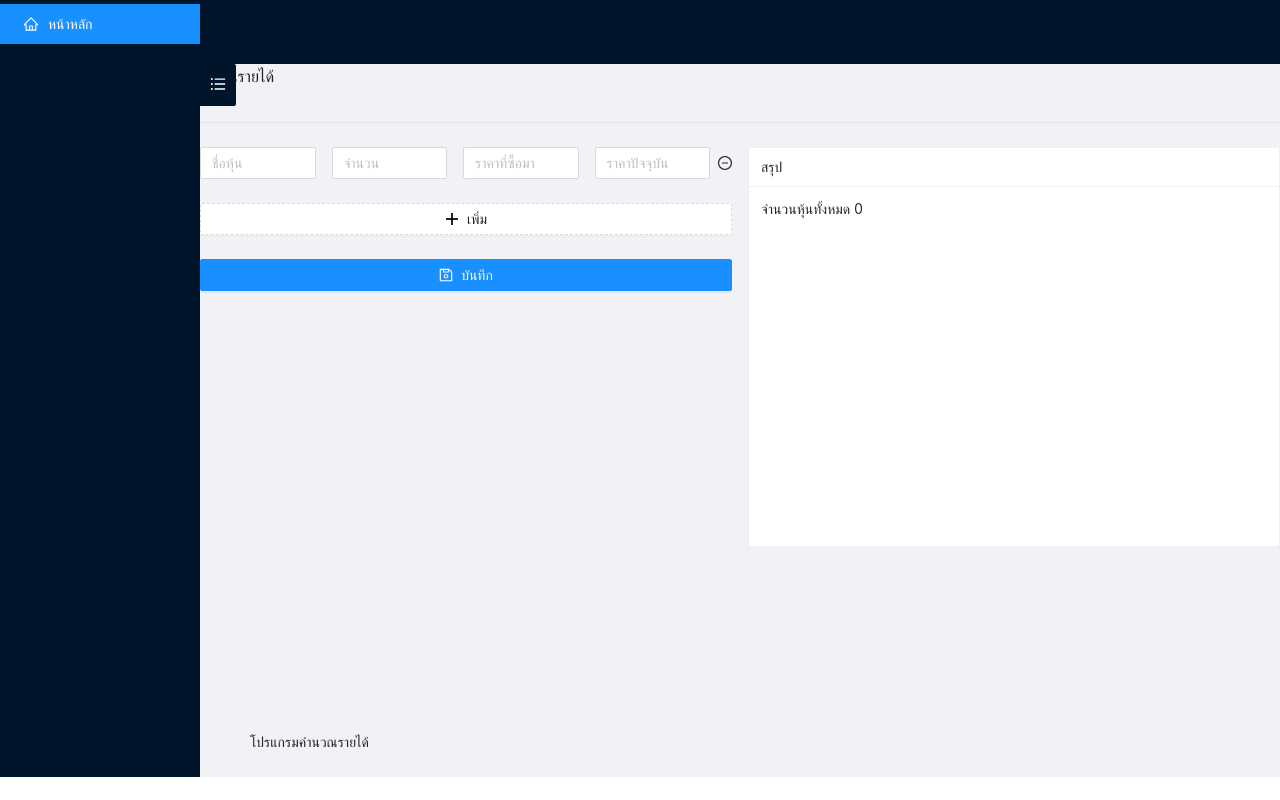
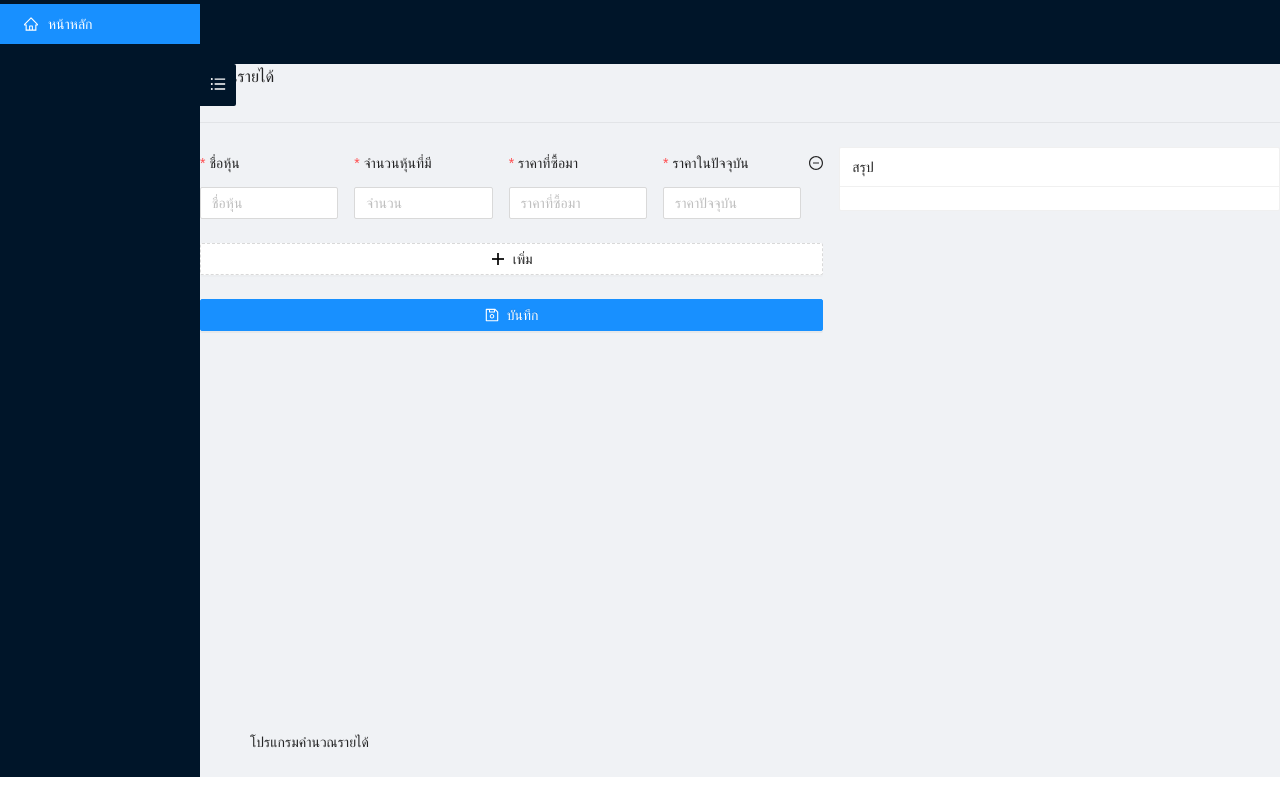
Before and after one commit to niawjunior/port-hoon, a React (Create React App) app: page / in a window 1280 px wide. Built offline with nearby package versions, Linux system fonts and the light colour scheme.

Commit message:
add more detail

```diff
--- a/package.json
+++ b/package.json
@@ -18,6 +18,7 @@
     "autoprefixer": "^9",
     "craco-less": "1.17.1",
     "echarts": "4.6.0",
+    "numeral": "2.0.6",
     "postcss": "^7",
     "react": "^17.0.1",
     "react-dom": "^17.0.1",
--- a/src/components/form.tsx
+++ b/src/components/form.tsx
@@ -1,4 +1,4 @@
-import { Form, Input, Button, Space, Row, Col } from "antd";
+import { Form, Input, InputNumber, Button, Space, Row, Col } from "antd";
 import {
   MinusCircleOutlined,
   PlusOutlined,
@@ -18,6 +18,7 @@ const MainForm: FC<FormProps> = ({ submitForm }) => {
   };
 
   const layout = {
+    labelCol: { span: 24 },
     wrapperCol: { span: 24 },
   };
 
@@ -44,6 +45,7 @@ const MainForm: FC<FormProps> = ({ submitForm }) => {
                 <Row key={field.key} gutter={[16, 0]}>
                   <Col lg={6} sm={24} xs={24}>
                     <Form.Item
+                      label="ชื่อหุ้น"
                       {...field}
                       name={[field.name, "symbol"]}
                       fieldKey={[field.fieldKey, "symbol"]}
@@ -60,6 +62,7 @@ const MainForm: FC<FormProps> = ({ submitForm }) => {
 
                   <Col lg={6} sm={24} xs={24}>
                     <Form.Item
+                      label="จำนวนหุ้นที่มี"
                       {...field}
                       name={[field.name, "available"]}
                       fieldKey={[field.fieldKey, "available"]}
@@ -72,6 +75,7 @@ const MainForm: FC<FormProps> = ({ submitForm }) => {
                   </Col>
                   <Col lg={6} sm={24} xs={24}>
                     <Form.Item
+                      label="ราคาที่ซื้อมา"
                       {...field}
                       name={[field.name, "avg"]}
                       fieldKey={[field.fieldKey, "avg"]}
@@ -84,6 +88,7 @@ const MainForm: FC<FormProps> = ({ submitForm }) => {
                   </Col>
                   <Col lg={6} sm={24} xs={24}>
                     <Form.Item
+                      label="ราคาในปัจจุบัน"
                       {...field}
                       name={[field.name, "market"]}
                       fieldKey={[field.fieldKey, "market"]}
--- a/src/components/pie-chart.tsx
+++ b/src/components/pie-chart.tsx
@@ -16,7 +16,7 @@ const Pie: FC<PieProps> = ({ data }) => {
   const pieData = data.map((item) => {
     return {
       id: item.symbol,
-      label: item.symbol.toUpperCase(),
+      label: item.symbol,
       value: Number(item.available),
     };
   });
@@ -36,6 +36,7 @@ const Pie: FC<PieProps> = ({ data }) => {
       radialLabelsLinkHorizontalLength={8}
       radialLabelsTextColor="#333333"
       radialLabelsLinkColor={{ from: "color" }}
+      radialLabelsLinkStrokeWidth={3}
       sliceLabelsSkipAngle={10}
       sliceLabelsTextColor="#333333"
     />
--- a/src/components/summary.tsx
+++ b/src/components/summary.tsx
@@ -1,15 +1,71 @@
-import { Card } from "antd";
+import { Card, Alert } from "antd";
+import { DollarCircleOutlined, PercentageOutlined } from "@ant-design/icons";
 import { useRecoilValue } from "recoil";
 import { getFormState } from "../store/selectors";
 import Pie from "./pie-chart";
+const numeral = require("numeral");
+
 const Summary = () => {
   const formState = useRecoilValue(getFormState);
+  const totalAvgAmount = formState.reduce(
+    (total, curr: any) => (total += Number(curr.avg) * curr.available),
+    0
+  );
+  const totalCurrentAmount = formState.reduce(
+    (total, curr: any) => (total += Number(curr.market) * curr.available),
+    0
+  );
+
+  const totalText: any =
+    totalCurrentAmount < totalAvgAmount
+      ? totalAvgAmount - totalCurrentAmount
+      : totalCurrentAmount - totalAvgAmount
+      ? "-" + numeral(totalAvgAmount - totalCurrentAmount).format(0, 0)
+      : "+" + numeral(totalCurrentAmount - totalAvgAmount).format(0, 0);
+
   return (
     <Card title="สรุป" size="small">
-      <p>จำนวนหุ้นทั้งหมด {formState.length}</p>
-      <div style={{ width: "100%", height: "300px" }}>
+      <div
+        style={{
+          width: "100%",
+          height: `${formState.length ? "300px" : 0}`,
+        }}
+      >
         <Pie data={formState} />
       </div>
+      {formState.length > 0 && (
+        <>
+          <Alert
+            message={`จำนวนหุ้น ${formState.length}`}
+            type="info"
+            showIcon
+          />
+          <Alert
+            style={{ marginTop: "5px" }}
+            message={`เงินลงทุน ${numeral(totalAvgAmount).format(0, 0)}`}
+            type="info"
+            showIcon
+            icon={<DollarCircleOutlined />}
+          />
+          <Alert
+            style={{ marginTop: "5px" }}
+            message={`กำไร/ขาดทุน ${
+              totalCurrentAmount < totalAvgAmount
+                ? `-${numeral(totalText).format(0, 0)} (-${(
+                    (totalText * 100) /
+                    totalAvgAmount
+                  ).toFixed(2)}%)`
+                : `${numeral(totalText).format(0, 0)} (+${(
+                    (totalText * 100) /
+                    totalAvgAmount
+                  ).toFixed(2)}%)`
+            }`}
+            type={totalCurrentAmount < totalAvgAmount ? "error" : "success"}
+            showIcon
+            icon={<PercentageOutlined />}
+          />
+        </>
+      )}
     </Card>
   );
 };
--- a/src/pages/home.tsx
+++ b/src/pages/home.tsx
@@ -17,10 +17,10 @@ const Home: FC = () => {
       <Row gutter={[16, 0]} justify="space-between">
         <h1 className="text-xl m-8">คำนวณรายได้</h1>
         <Divider />
-        <Col lg={12} md={12} sm={24} xs={24}>
+        <Col lg={14} md={12} sm={24} xs={24}>
           <MainForm submitForm={submitForm} />
         </Col>
-        <Col lg={12} md={12} sm={24} xs={24}>
+        <Col lg={10} md={12} sm={24} xs={24}>
           <Summary />
         </Col>
       </Row>
```
Also changed, not shown: 1 other file (tests, documents, lock files or other folders).
